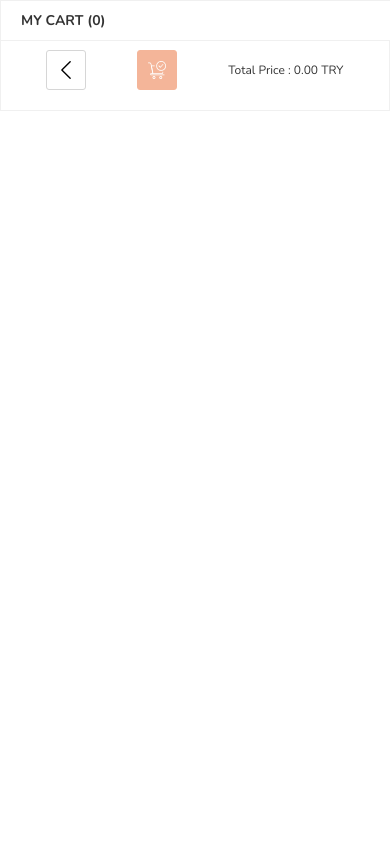
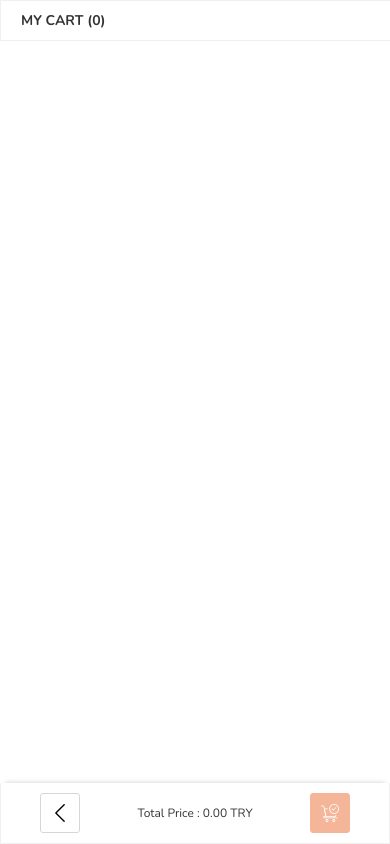
Before and after one commit to mehmetalicayhan/basket-app, a Vue app: page /order in a window 390 px wide. Built offline with nearby package versions, Linux system fonts and the light colour scheme.

Commit message:
responsive for place order section

```diff
--- a/src/components/OrderList.vue
+++ b/src/components/OrderList.vue
@@ -10,6 +10,8 @@
         <IconLeftArrow class="icon-sm"/>
         <div class="mobile-none">Continue to Shopping</div>
       </button>
+      <div>Total Price : {{ getTotalPrice }} TRY</div>
+
       <button :disabled="getOrderCount===0"
               class="order-button colored"
               @click.prevent="placeOrder"
@@ -17,7 +19,6 @@
         <IconCheckout class="icon-sm"/>
         <div class="mobile-none">Place Order</div>
       </button>
-      <div>Total Price : {{ getTotalPrice }} TRY</div>
     </div>
     <modal v-if="showModal" @close="showModal = false">
         <div class="modal-item-container" slot="header">
@@ -125,8 +126,6 @@ export default {
     border: 1px solid rgba($borderColor, 0.3);
     border-top: none;
     box-shadow: 0 -5px 5px -5px $borderColor;
-    //position: fixed;
-    //bottom: 0;
     background-color: #fff;
     //min-width: 840px;
     .order-button {
@@ -137,6 +136,9 @@ export default {
       border-radius: 3px;
       padding: 10px;
 
+      &:hover{
+        opacity: 0.5;
+      }
       &:disabled {
         opacity: 0.5;
       }
@@ -149,6 +151,13 @@ export default {
     }
 
     @media (max-width: $tablet) {
+      position: fixed;
+      bottom: 0;
+      width: 100%;
+      justify-content: space-around;
+      padding: 10px;
+      right: 0;
+      left: 0;
       font-size: 12px;
       .icon-sm {
         margin: 0;
```
